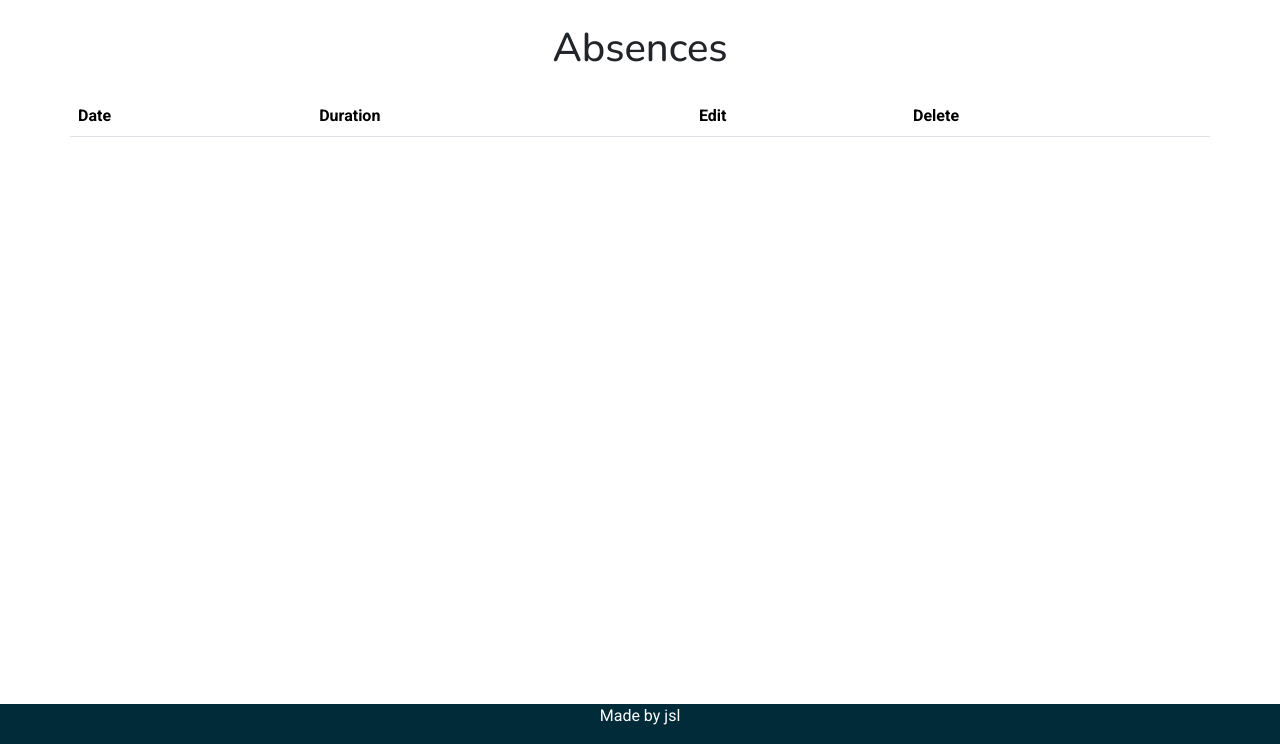
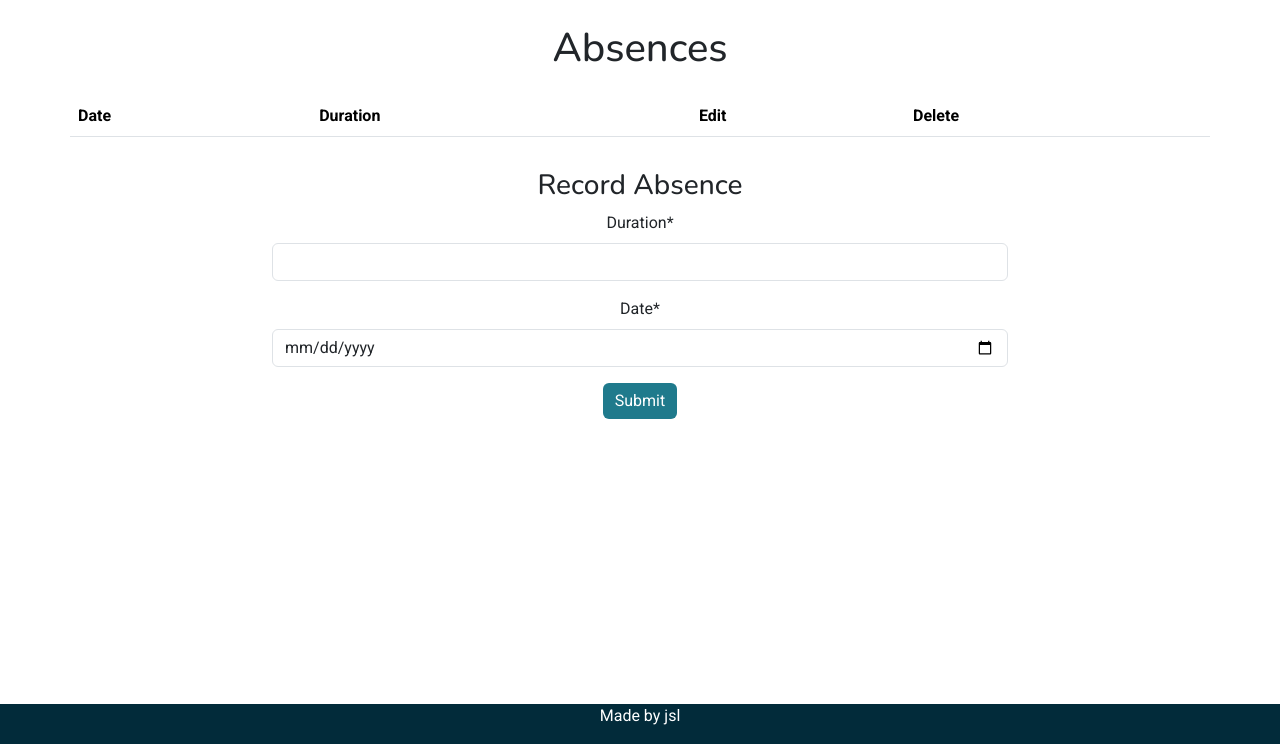
Before and after one commit to John-SSL/Milestone-Project-3, a Django app: page /tracker/absences in a window 1280 px wide. Shown: the part 56-800 px from the top of the page. Run offline with Django 4.2, Linux system fonts and the light colour scheme; data that the repository does not hold is empty; some libraries are stand-ins or nearby versions.

Commit message:
Create absence form, post handling view and url

```diff
--- a/ctrack/settings.py
+++ b/ctrack/settings.py
@@ -29,7 +29,7 @@ TEMPLATES_DIR = os.path.join(BASE_DIR, 'templates')
 SECRET_KEY = os.environ.get("SECRET_KEY")
 
 # SECURITY WARNING: don't run with debug turned on in production!
-DEBUG = False
+DEBUG = True
 
 ALLOWED_HOSTS = ['.herokuapp.com','127.0.0.1']
 
--- a/job_tracker/forms.py
+++ b/job_tracker/forms.py
@@ -1,8 +1,15 @@
 from django import forms
-from .models import CompletedJob
+from .models import CompletedJob, Absence
 
 class CompletedJobForm(forms.ModelForm):
     class Meta:
         model = CompletedJob
         fields = ('job_type', 'completed_on')
         widgets = {'completed_on': forms.DateInput(attrs={'type': 'date'}),}
+
+
+class AbsenceForm(forms.ModelForm):
+    class Meta:
+        model = Absence
+        fields = ('duration', 'date')
+        widgets = {'date': forms.DateInput(attrs={'type': 'date'}),}
--- a/job_tracker/models.py
+++ b/job_tracker/models.py
@@ -29,6 +29,9 @@ class Absence(models.Model):
     date = models.DateField()
     duration = models.DecimalField(max_digits=4, decimal_places=2)
 
+    class Meta:
+        ordering = ["-date"]
+
     def __str__(self):
         return f"{self.user} absent for {self.duration} hours on {self.date}"
 
--- a/job_tracker/templates/job_tracker/absences.html
+++ b/job_tracker/templates/job_tracker/absences.html
@@ -50,5 +50,23 @@
     {% endif %}
 </div>
 
+<!-- Absence Form -->
+<div class="container my-3">
+    <div class="row justify-content-center">
+        <div class="col-12 text-center">
+            <h3>Record Absence</h3>
+        </div>
+        <div class="col-8 text-center">
+            <form method="post" action="{% url 'absence-post'%}">
+                {% csrf_token %}
+                {{ absence_form | crispy }}
+                <button id="absencePostButton" type="submit" class="btn custom-button-primary">Submit</button>
+            </form>
+        </div>
+    </div>
+</div>
 
 {% endblock content %}
+{% block extras %}
+<script src="{% static 'js/absences.js' %}"></script>
+{% endblock %}
--- a/job_tracker/urls.py
+++ b/job_tracker/urls.py
@@ -4,6 +4,7 @@ from . import views
 urlpatterns = [
     path('', views.job_tracker, name='tracker'),
     path('absences', views.AbsencesList.as_view(), name='absences'),
+    path('absences/post', views.absence_post, name='absence-post'),
     path('history', views.CompletedJobList.as_view(), name='job-history'),
     path('history/update/<int:pk>', views.job_edit, name='update-completed-job'),
     path('history/delete/<int:pk>', views.job_delete, name='delete-completed-job'),
--- a/job_tracker/views.py
+++ b/job_tracker/views.py
@@ -3,7 +3,7 @@ from django.contrib import messages
 from django.db.models import Sum
 from django.views import generic
 from datetime import date, timedelta
-from .forms import CompletedJobForm
+from .forms import CompletedJobForm, AbsenceForm
 from .models import CompletedJob, Absence
 
 # Create your views here.
@@ -115,3 +115,22 @@ class AbsencesList(generic.ListView):
     def get(self, request, *args, **kwargs):
         self.absence_id = kwargs.get("absence_id")
         return super().get(request, *args, **kwargs)
+
+    def get_context_data(self, **kwargs):
+        context = super().get_context_data(**kwargs)
+        context['absence_form'] = AbsenceForm()
+        return context
+
+
+def absence_post(request):
+    if request.method == "POST":
+        absence_form = AbsenceForm(request.POST)
+        if absence_form.is_valid():
+            form = absence_form.save(commit=False)
+            form.user = request.user
+            form.save()
+            messages.add_message(request, messages.SUCCESS, 'New absence submitted')
+        else:
+            messages.add_message(request, messages.ERROR, 'Error sumbitting absence')
+
+    return redirect('absences')
--- /dev/null
+++ b/static/js/absences.js
@@ -0,0 +1 @@
+const absencePostButton = document.getElementById("AbsencePostButton")
```
